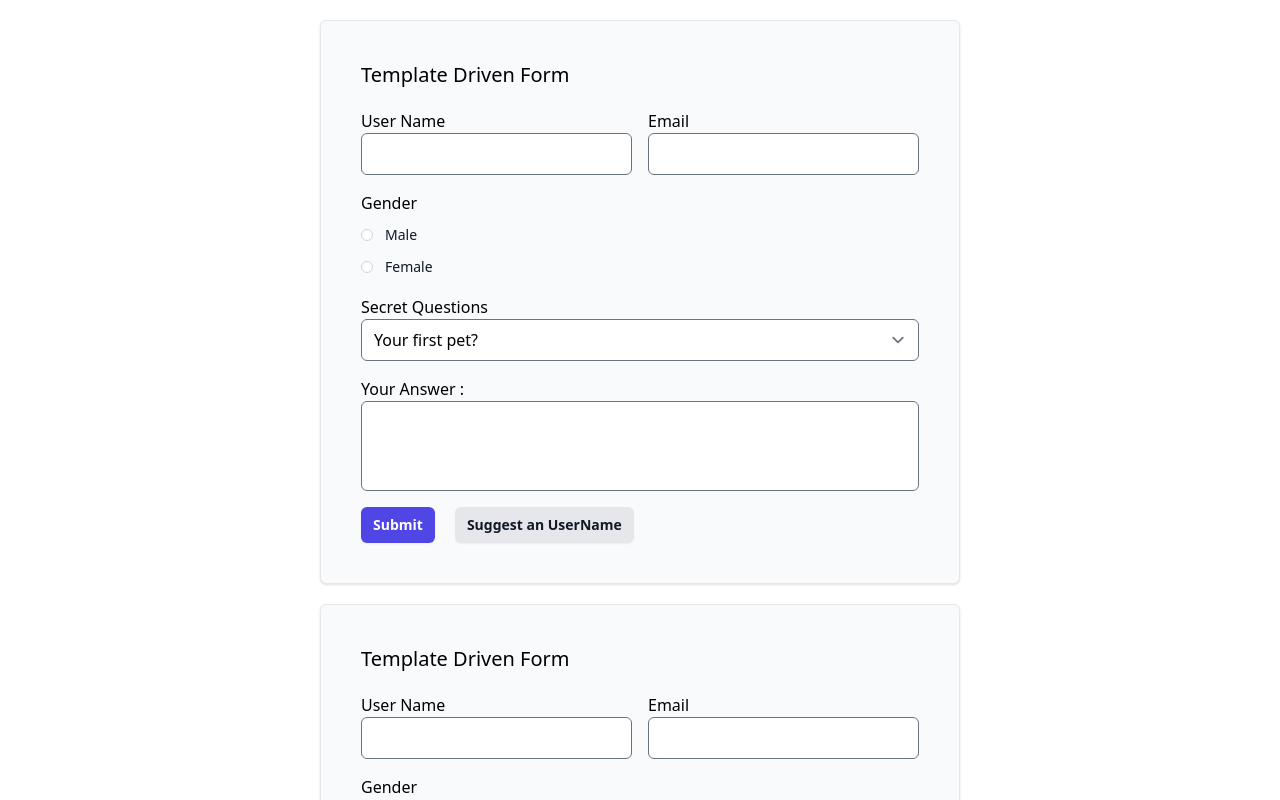
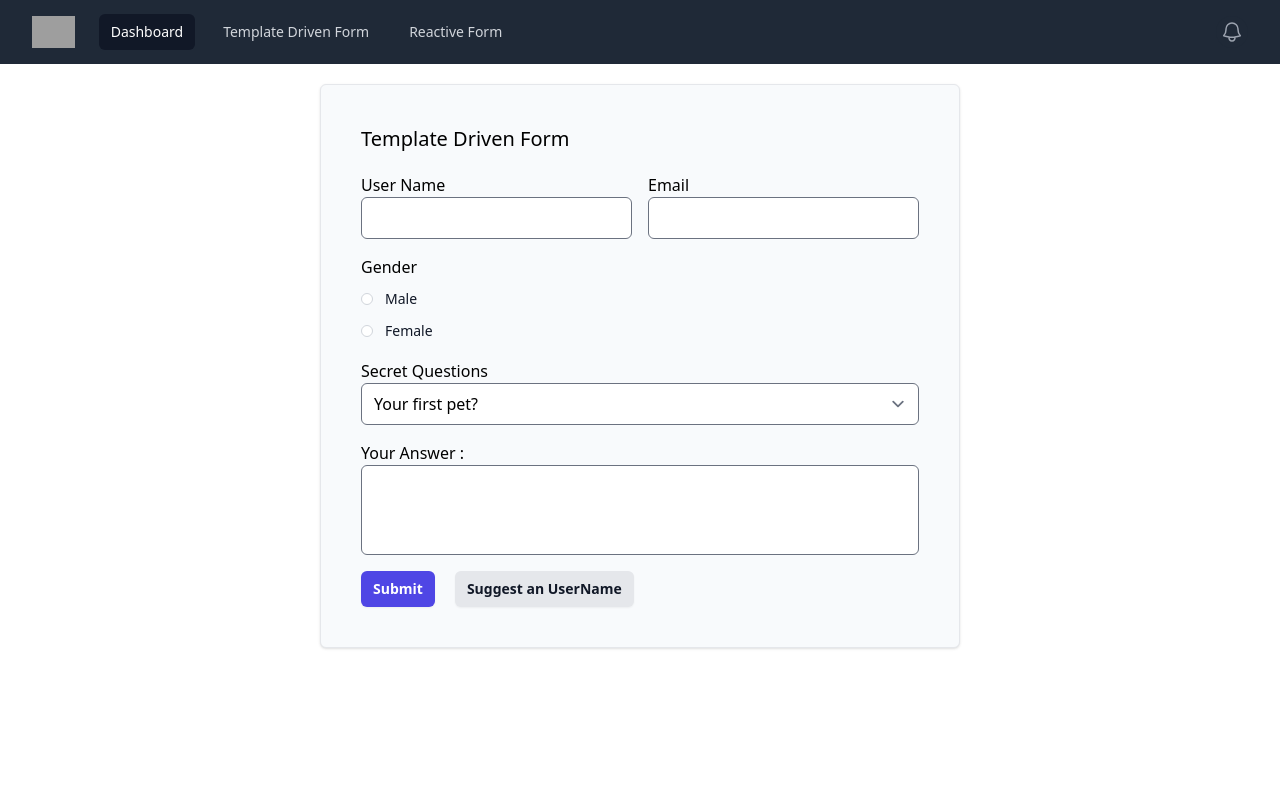
Before and after one commit to ANrajin/angular-playground, an Angular app in the folder app/: page /template-driven-form in a window 1280 px wide. Shown: the top 800 px of the page. Built offline with nearby package versions, Linux system fonts and the light colour scheme; grey boxes are pictures that could not be loaded.

Commit message:
dashboard and signup component added

```diff
--- a/app/src/app/app.component.html
+++ b/app/src/app/app.component.html
@@ -1,4 +1,47 @@
+<nav class="bg-gray-800">
+    <div class="mx-auto max-w-7xl px-2 sm:px-6 lg:px-8">
+        <div class="relative flex h-16 items-center justify-between">
+            <div class="flex flex-1 items-center justify-center sm:items-stretch sm:justify-start">
+                <div class="flex flex-shrink-0 items-center">
+                    <img class="block h-8 w-auto lg:hidden"
+                        src="https://tailwindui.com/img/logos/mark.svg?color=indigo&shade=500" alt="Your Company">
+                    <img class="hidden h-8 w-auto lg:block"
+                        src="https://tailwindui.com/img/logos/mark.svg?color=indigo&shade=500" alt="Your Company">
+                </div>
+                <div class="hidden sm:ml-6 sm:block">
+                    <div class="flex space-x-4">
+                        <!-- Current: "bg-gray-900 text-white", Default: "text-gray-300 hover:bg-gray-700 hover:text-white" -->
+                        <a routerLink="/" class="bg-gray-900 text-white rounded-md px-3 py-2 text-sm font-medium"
+                            aria-current="page">Dashboard</a>
+
+                        <a routerLink="/template-driven-form"
+                            class="text-gray-300 hover:bg-gray-700 hover:text-white rounded-md px-3 py-2 text-sm font-medium">
+                            Template Driven Form
+                        </a>
+
+                        <a routerLink="/reactive-form"
+                            class="text-gray-300 hover:bg-gray-700 hover:text-white rounded-md px-3 py-2 text-sm font-medium">
+                            Reactive Form
+                        </a>
+                    </div>
+                </div>
+            </div>
+            <div class="absolute inset-y-0 right-0 flex items-center pr-2 sm:static sm:inset-auto sm:ml-6 sm:pr-0">
+                <button type="button"
+                    class="rounded-full bg-gray-800 p-1 text-gray-400 hover:text-white focus:outline-none focus:ring-2 focus:ring-white focus:ring-offset-2 focus:ring-offset-gray-800">
+                    <span class="sr-only">View notifications</span>
+                    <svg class="h-6 w-6" fill="none" viewBox="0 0 24 24" stroke-width="1.5" stroke="currentColor"
+                        aria-hidden="true">
+                        <path stroke-linecap="round" stroke-linejoin="round"
+                            d="M14.857 17.082a23.848 23.848 0 005.454-1.31A8.967 8.967 0 0118 9.75v-.7V9A6 6 0 006 9v.75a8.967 8.967 0 01-2.312 6.022c1.733.64 3.56 1.085 5.455 1.31m5.714 0a24.255 24.255 0 01-5.714 0m5.714 0a3 3 0 11-5.714 0" />
+                    </svg>
+                </button>
+            </div>
+        </div>
+    </div>
+</nav>
+
+
 <div class="container">
-    <app-users></app-users>
+    <router-outlet></router-outlet>
 </div>
-<router-outlet></router-outlet>
--- a/app/src/app/app.module.ts
+++ b/app/src/app/app.module.ts
@@ -5,11 +5,15 @@
 import { AppRoutingModule } from './app-routing.module';
 import { AppComponent } from './app.component';
 import { UsersComponent } from './users/users.component';
+import { SignupComponent } from './signup/signup.component';
+import { DashboardComponent } from './dashboard/dashboard.component';
 
 @NgModule({
   declarations: [
     AppComponent,
-    UsersComponent
+    UsersComponent,
+    SignupComponent,
+    DashboardComponent
   ],
   imports: [
     BrowserModule,
--- /dev/null
+++ b/app/src/app/dashboard/dashboard.component.html
@@ -0,0 +1,5 @@
+<header class="bg-slate-50 shadow-md my-5">
+    <div class="mx-auto max-w-7xl px-4 py-6 sm:px-6 lg:px-8">
+        <h1 class="text-3xl font-bold tracking-tight text-gray-900">Dashboard</h1>
+    </div>
+</header>
--- /dev/null
+++ b/app/src/app/signup/signup.component.html
@@ -0,0 +1 @@
+<p>signup works!</p>
```
Also changed, not shown: app/src/app/dashboard/dashboard.component.ts (added, +10 -0 lines), app/src/app/signup/signup.component.ts (added, +10 -0 lines), app/src/app/dashboard/dashboard.component.css (added), app/src/app/signup/signup.component.css (added).
